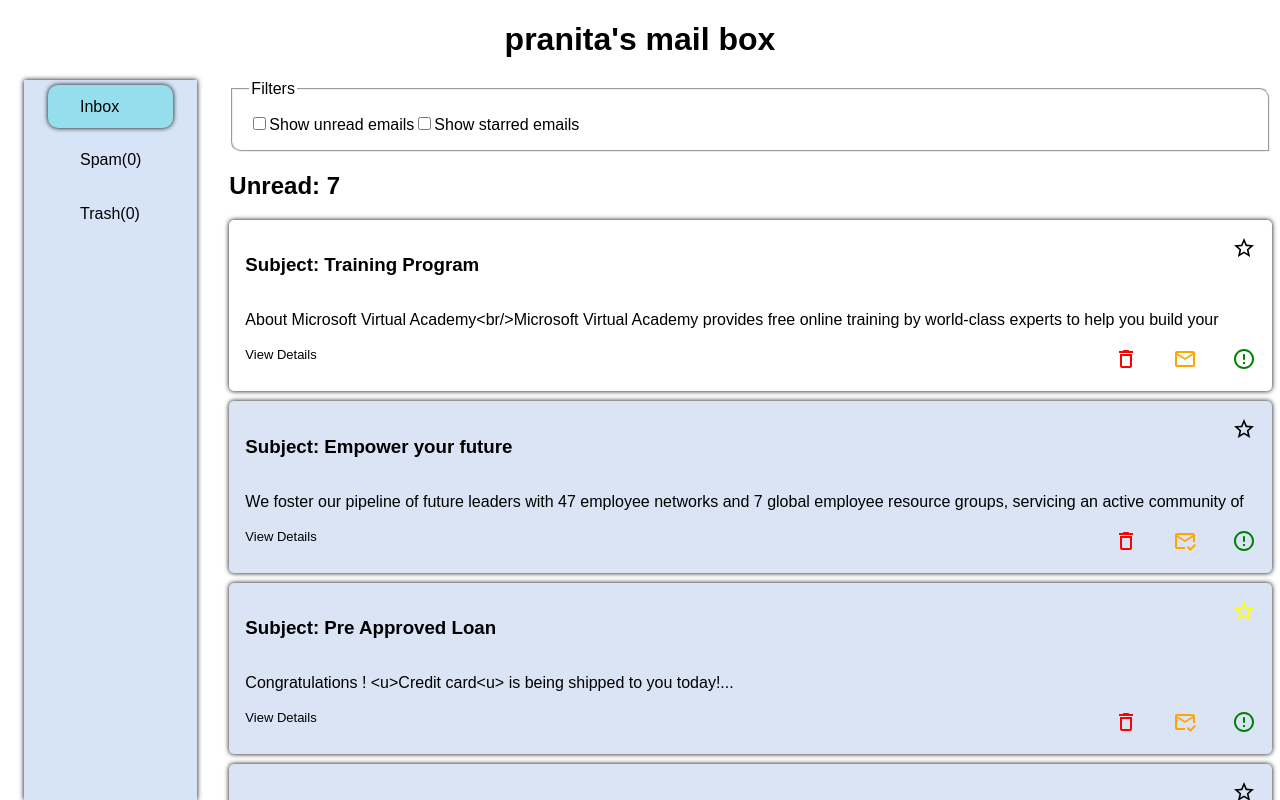
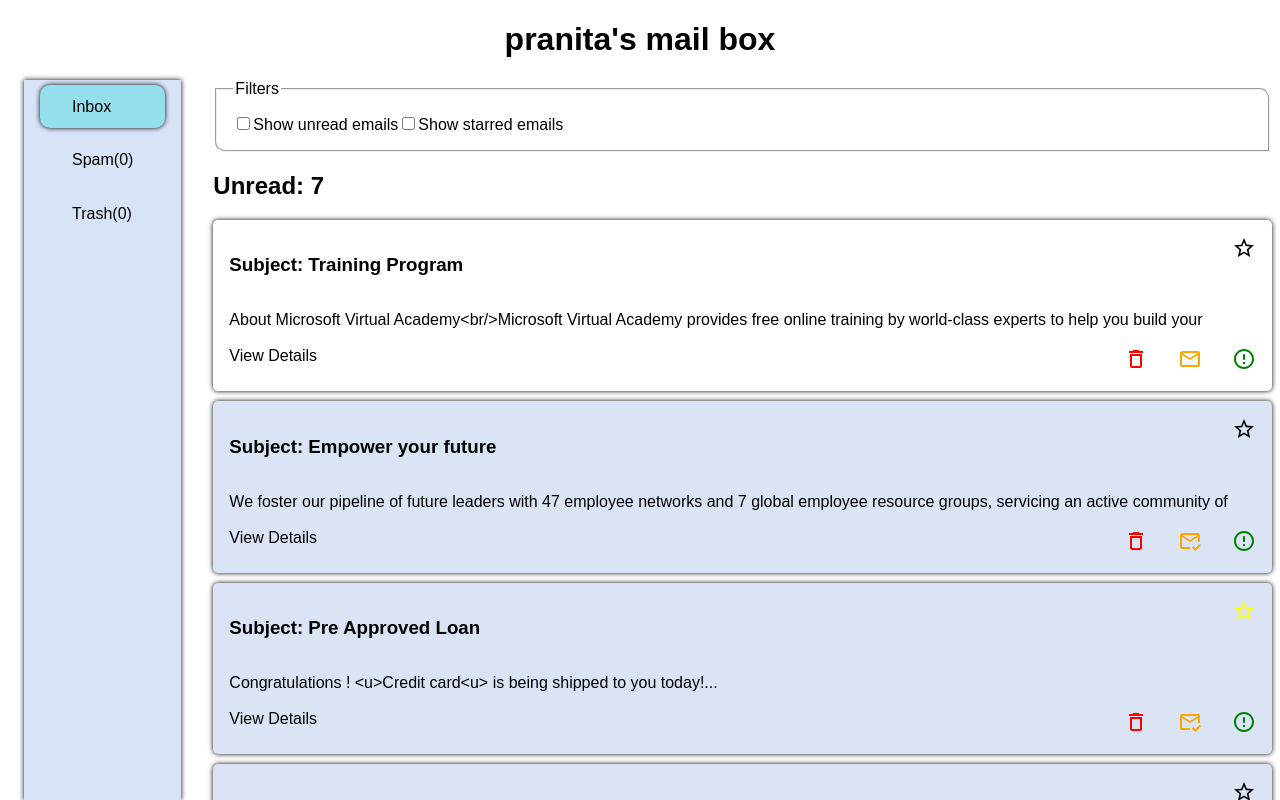
Before and after one commit to pranita09/email-app-v2, a React (Create React App) app: page / in a window 1280 px wide. Shown: the top 800 px of the page. Built offline with nearby package versions, Linux system fonts and the light colour scheme.

Commit message:
fix: padding style

```diff
--- a/src/styles.css
+++ b/src/styles.css
@@ -8,7 +8,7 @@
   display: flex;
 }
 .navlinks{
-  padding: 0 1.5rem;
+  padding: 0 1rem;
   display: flex;
   flex-direction: column;
   box-shadow: 0 0 5px;
@@ -58,7 +58,7 @@ fieldset{
 }
 .btns{
   display: flex;
-  gap: 35px;
+  gap: 30px;
 }
 button{
   padding: 7px 14px;
@@ -67,7 +67,6 @@ button{
 }
 .detail-link{
   text-decoration: none;
-  font-size: small;
   color: black;
 }
 .single-mail{
```
